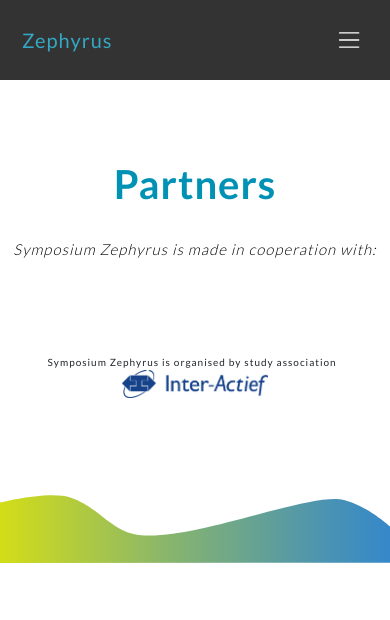
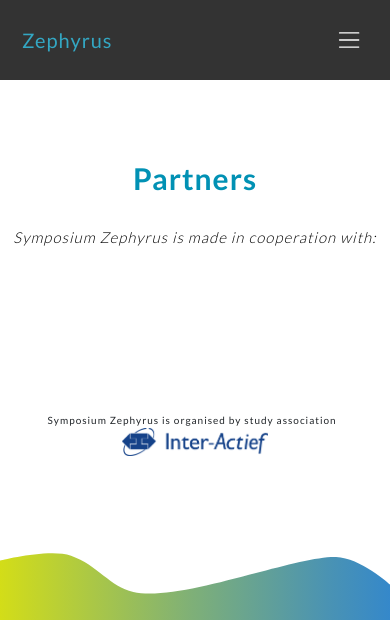
Before and after one commit to rlagusrud61/symciewebsite, a Django app: page /zephyrus/partners/ in a window 390 px wide. Shown: the top 620 px of the page. Run offline with Django 3.2, Linux system fonts and the light colour scheme; some libraries are stand-ins or nearby versions.

Commit message:
Fixed css in partners, added back all.min.js

```diff
--- a/zephyrus/templates/zephyrus/base.html
+++ b/zephyrus/templates/zephyrus/base.html
@@ -24,7 +24,7 @@
     <script src="https://code.jquery.com/jquery-3.3.1.min.js"></script>
     <script src="{% static 'zephyrus/js/landing.js' %}"></script>
     <script src="{% static 'zephyrus/js/bootstrap.min.js' %}"></script>
-    {#    <script src="{% static 'zephyrus/js/all.min.js' %}"></script>#}
+    <script src="{% static 'zephyrus/js/all.min.js' %}"></script>
 
 
     {% block scripts %}
@@ -55,8 +55,8 @@
 <nav class="navbar navbar-expand-md fixed-top">
     <div class="container-fluid">
         <!-- Brand that shows on the navigation bar on mobile    -->
-{#        <a class="navbar-brand d-md-none" href="{% url 'content:index' symposium='zephyrus' %}">#}
-            <a class="navbar-brand d-md-none" href="{% url 'content' %}">
+        {#        <a class="navbar-brand d-md-none" href="{% url 'content:index' symposium='zephyrus' %}">#}
+        <a class="navbar-brand d-md-none" href="{% url 'content' %}">
             Zephyrus
         </a>
 
--- a/zephyrus/templates/zephyrus/partners/index.html
+++ b/zephyrus/templates/zephyrus/partners/index.html
@@ -14,7 +14,7 @@
 
 {% block body %}
     <div class="wrapper">
-        <div class="pt-5 container-fluid">
+        <div class="description pt-5 container-fluid">
             <div class="row">
                 <div class="col-10 offset-1 col-md-8 offset-md-2 d-flex justify-content-center">
                     <h1>Partners</h1>
--- a/zephyrus/templates_static/zephyrus/css/general.css
+++ b/zephyrus/templates_static/zephyrus/css/general.css
@@ -53,7 +53,7 @@
     padding-top: 10rem !important;
 }
 
-@media (max-width: 425px) {
+@media screen and (max-width: 666px) {
 
     .description {
         font-size: 20px !important;
@@ -65,7 +65,7 @@
     }
 
     h1 {
-        font-size: 40px !important;
+        font-size: 30px !important;
     }
 
     footer {
```
